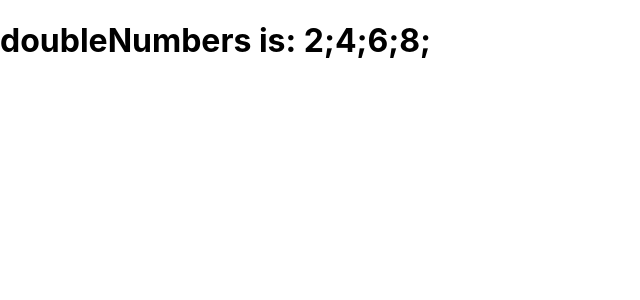
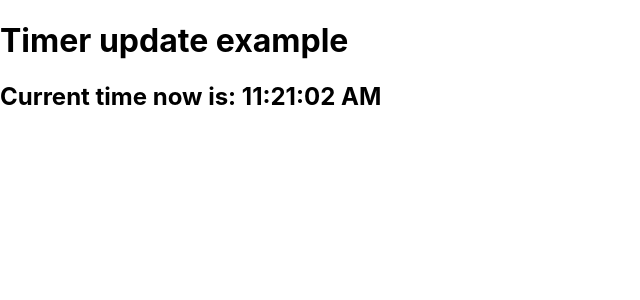
Before and after one commit to phamthao80s/React, a React (Create React App) app: page / in a window 1280 px wide. Shown: the top 300 px of the page, without its empty margins (0-640 px from the left). Built offline with nearby package versions, Linux system fonts and the light colour scheme.

Commit message:
Rendering Elelment
Changed unused lines of code to comments type .
Rendering element.

```diff
--- a/src/index.js
+++ b/src/index.js
@@ -15,6 +15,24 @@ const user ={
 //     <h5> If you wanna contact with {user.name}, pls send me email to: {user.email} </h5>
 // </div>
 // );
-var numbers=[1,2,3,4];
-var doubleNumbers=numbers.map((eachNumber)=>eachNumber*2+";");
-ReactDOM.render(<h1>doubleNumbers is: {doubleNumbers} </h1>, document.getElementById('root'));
+//ReactDOM.render(myfirstelement, document.getElementById('root'));
+
+//#endregion 2
+//#region 3
+// var numbers=[1,2,3,4];
+// var doubleNumbers=numbers.map((eachNumber)=>eachNumber*2+";");
+// ReactDOM.render(<h1>Double Numbers is: {doubleNumbers} </h1>, document.getElementById('root'));
+//#endregion 3
+//#region 4
+function updateTimer(){
+    const element =(
+        <div>
+            <h1> Timer update example</h1>
+            <h2> Current time now is: {new Date().toLocaleTimeString()}</h2>
+        </div>
+    );
+    ReactDOM.render(element, document.getElementById('root')
+    );
+}
+setInterval(updateTimer,1000);
+//#endregion 4
```
